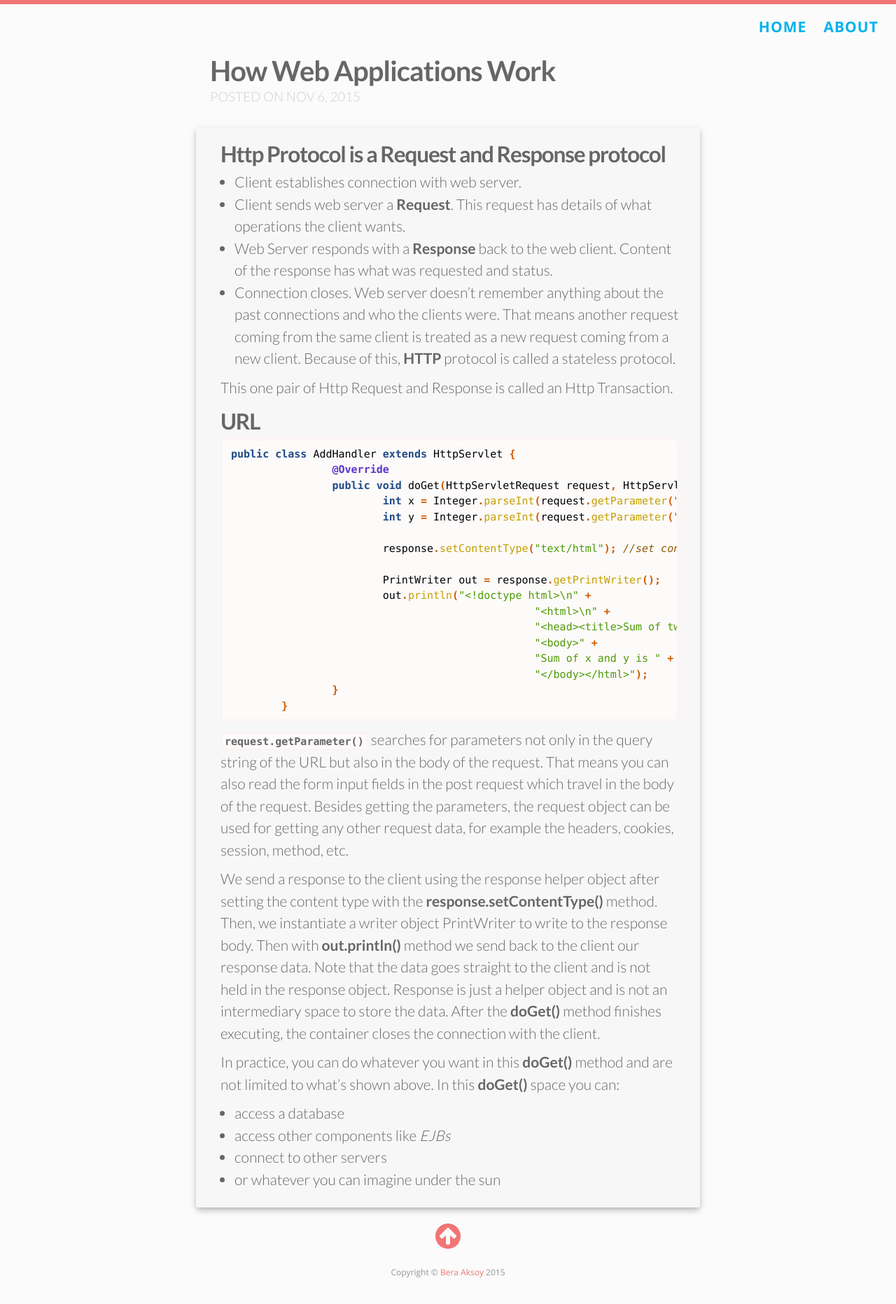
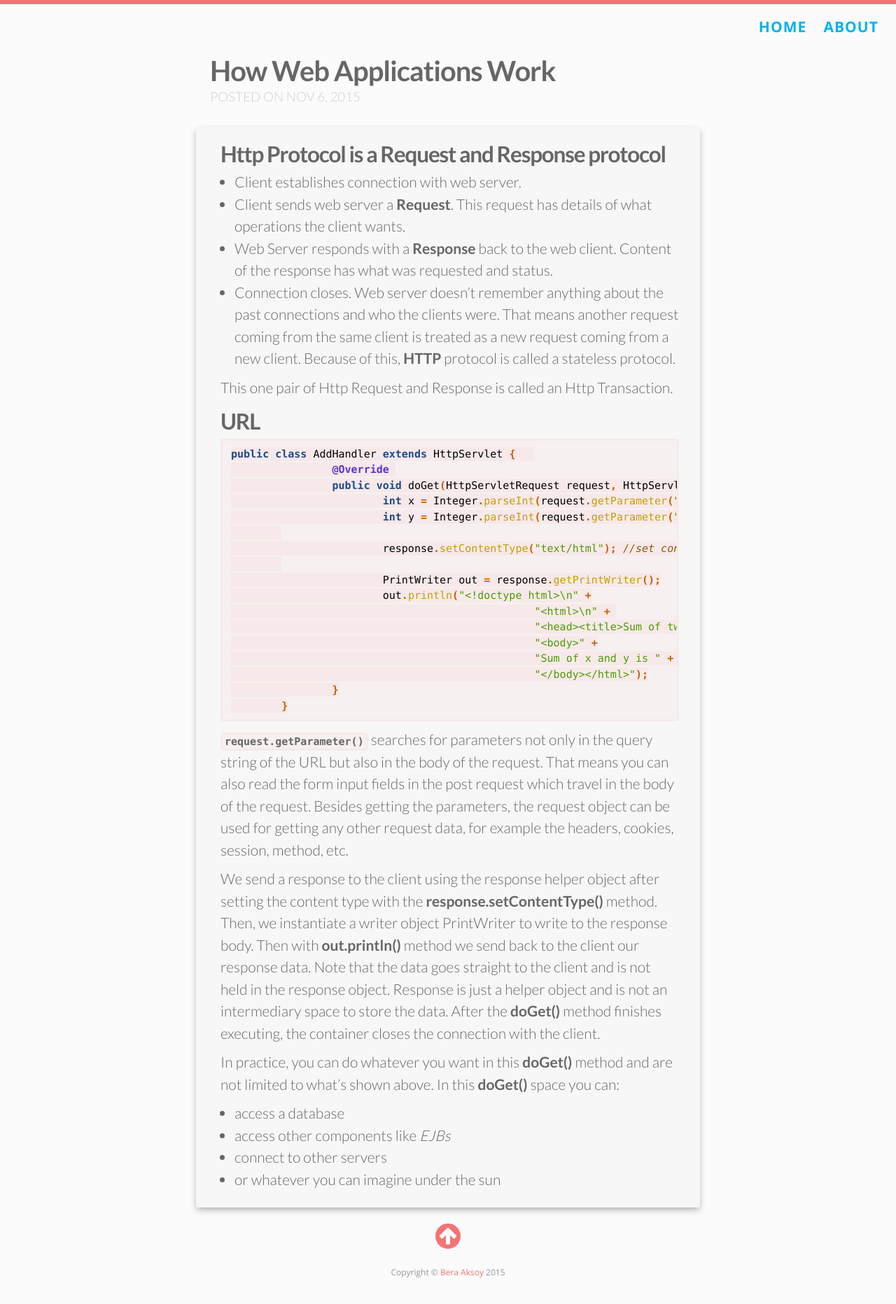
Before and after one commit to baksoy/baksoy.github.io, a Jekyll site: the page built from _posts/2015-11-09-how-webapps-work.markdown, in a window 1280 px wide. Shown: the whole page at 70% size. Built offline with Jekyll 4.4.1, drawn with Linux system fonts in a browser that asks for light colours; nearby versions of some CDN libraries; Markdown is read by kramdown in place of the engine named in the settings.

Commit message:
Update Code Block style

```diff
--- a/_sass/_base.scss
+++ b/_sass/_base.scss
@@ -107,7 +107,7 @@
         font-size: 15px;
         border: 3px solid rgba(243, 116, 116, 0.05);
         font-family: Menlo, Monaco, "Andale Mono", serif;
-        background-color: #FDFAFA;
+        background-color: rgba(243, 116, 116, 0.05);
     }
 
     code {
@@ -121,8 +121,9 @@
         border-radius: 3px;
         padding: 8px 12px;
         overflow-x: scroll;
-        /*background-color: #F5F5F5;*/
-        color: #777;
+
+        color: #666;
+
 
         > code {
             /*background-color: #F5F5F5;*/
```
